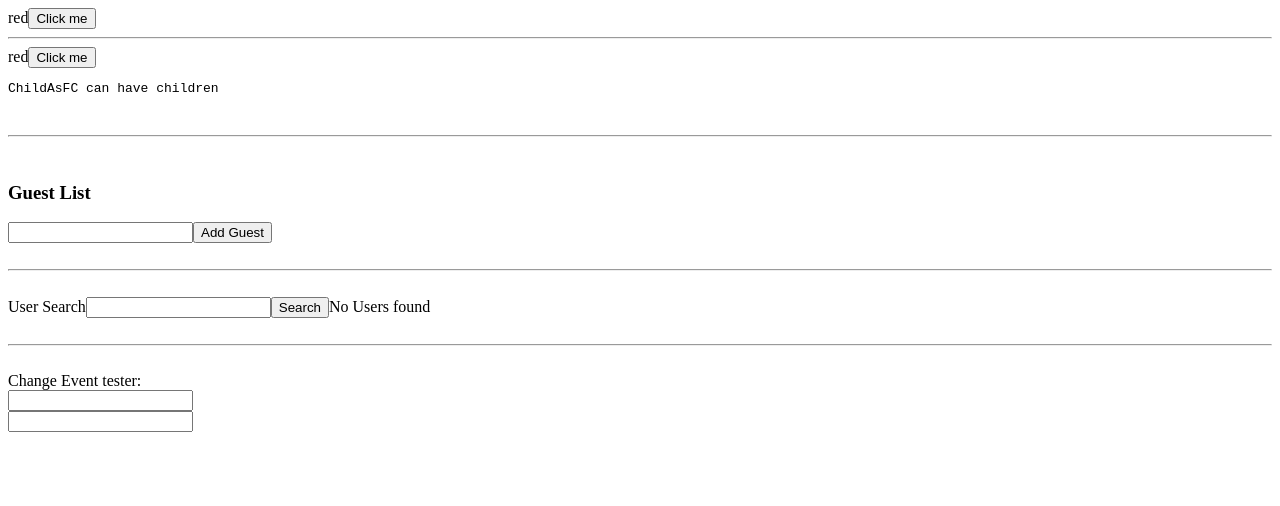
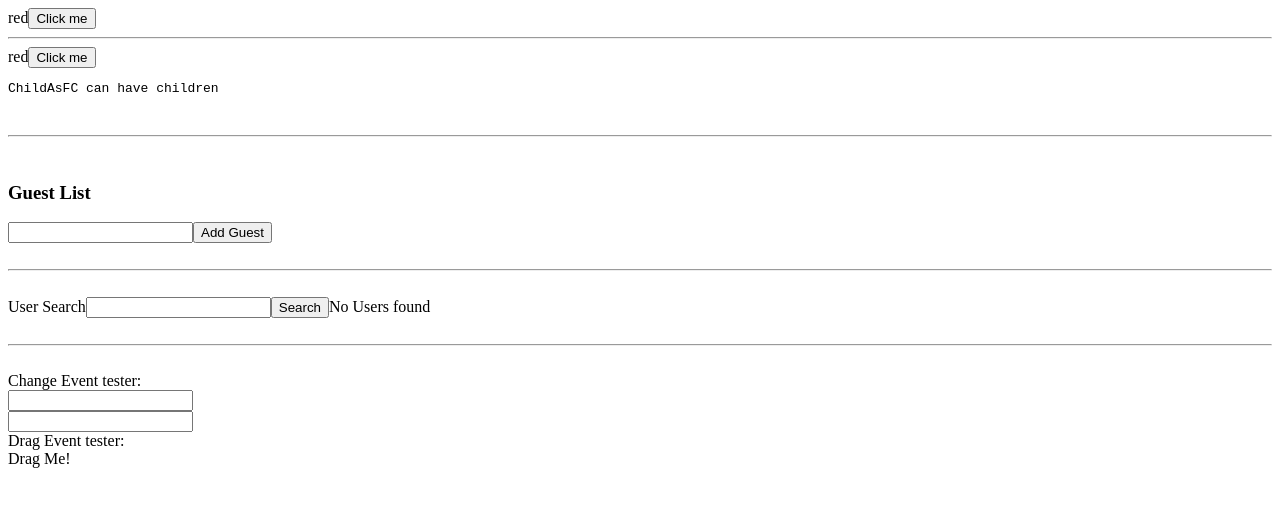
Before and after one commit to BrainyZombie/ReactLearning, a React (Create React App) app in the folder react_learning/: page / in a window 1280 px wide. Shown: the top 506 px of the page. Built offline with nearby package versions, Linux system fonts and the light colour scheme.

Commit message:
Drag event

```diff
--- a/react_learning/src/03_events/EventComponent.tsx
+++ b/react_learning/src/03_events/EventComponent.tsx
@@ -2,6 +2,11 @@ const EventComponent: React.FC = () => {
   const onChange = (e: React.ChangeEvent<HTMLInputElement>) => {
     console.log(e);
   };
+
+  const onDragStart = (e: React.DragEvent<HTMLDivElement>) => {
+    console.log(e);
+  };
+
   return (
     <div>
       Change Event tester:
@@ -9,6 +14,12 @@ const EventComponent: React.FC = () => {
       <input onChange={(e) => console.log(e)} />
       <br />
       <input onChange={onChange} />
+      <br />
+      Drag Event tester:
+      <br />
+      <div draggable onDragStart={onDragStart}>
+        Drag Me!
+      </div>
     </div>
   );
 };
```
